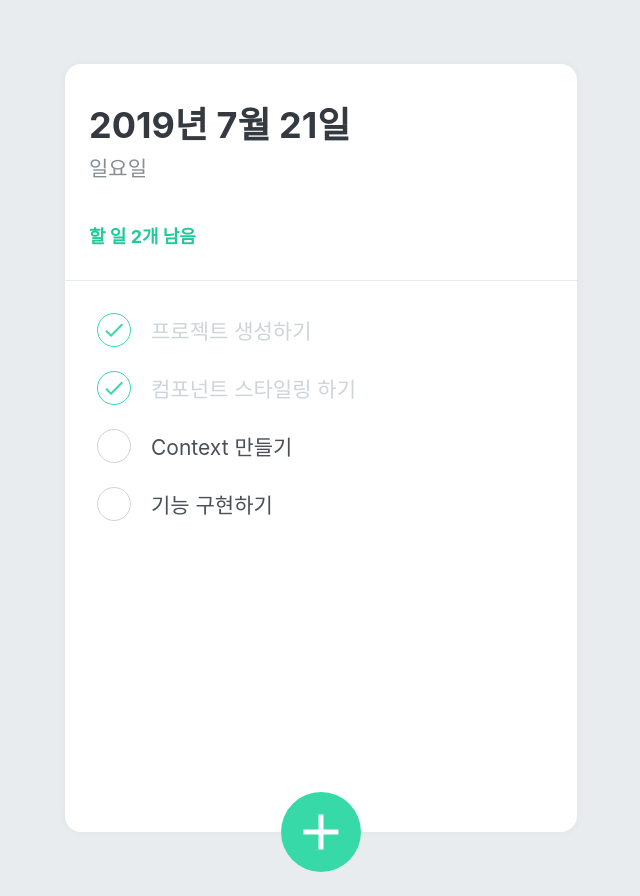
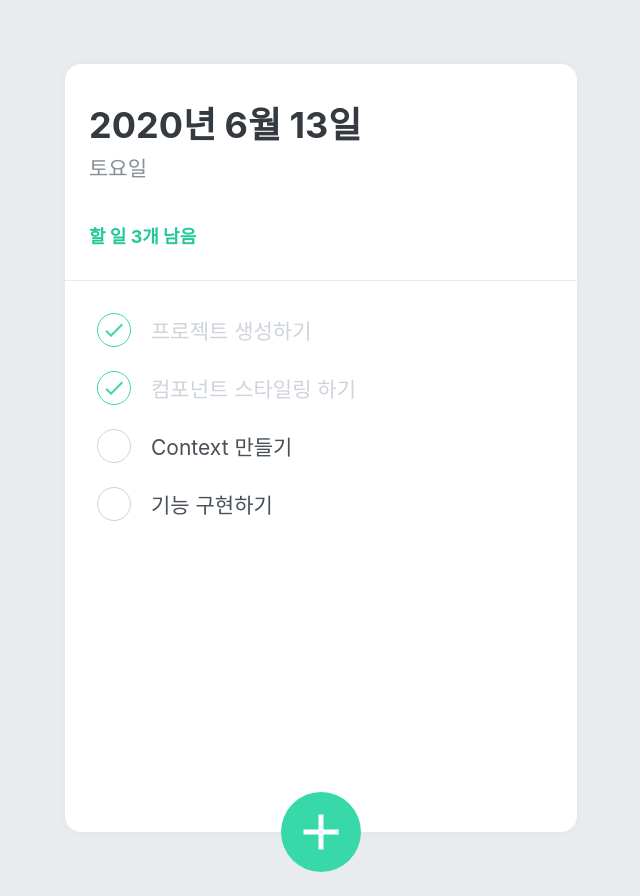
Before and after one commit to Ha-Young/react-todolist, a React (Create React App) app: page / in a window 1280 px wide. Shown: the whole page, without its empty margins (319-959 px from the left). Built offline with nearby package versions, Linux system fonts and the light colour scheme.

Commit message:
implement funcion of todohead

```diff
--- a/src/App.js
+++ b/src/App.js
@@ -4,6 +4,7 @@ import ToDoTemplate from './components/ToDoTemplate';
 import ToDoHead from './components/ToDoHead';
 import ToDoList from './components/ToDoList';
 import ToDoCreate from './components/ToDoCreate';
+import { ToDoProvider } from './components/ToDoContext';
 
 const GlobalStyle = createGlobalStyle`
   body {
@@ -13,14 +14,14 @@ const GlobalStyle = createGlobalStyle`
 
 function App() {
   return (
-    <>
+    <ToDoProvider>
       <GlobalStyle />
       <ToDoTemplate>
         <ToDoHead />
         <ToDoList />
         <ToDoCreate />
       </ToDoTemplate>
-    </>
+    </ToDoProvider>
   );
 }
 
--- a/src/components/ToDoContext.js
+++ b/src/components/ToDoContext.js
@@ -73,7 +73,7 @@ export function ToDoProvider({ children }) {
 export function useToDoState() {
   const context = useContext(ToDoStateContext);
   if (!context) {
-    return new Error('Cannot find ToDoStateContext Provider');
+    throw new Error('Cannot find ToDoStateContext Provider');
   }
   return context;
 }
@@ -81,7 +81,7 @@ export function useToDoState() {
 export function useToDoDispatch() {
   const context = useContext(ToDoDispatchContext);
   if (!context) {
-    return new Error('Cannot find ToDoDispatchContext Provider');
+    throw new Error('Cannot find ToDoDispatchContext Provider');
   }
   return context;
 }
@@ -89,7 +89,7 @@ export function useToDoDispatch() {
 export function useToDoNextId() {
   const context = useContext(ToDoNextIdContext);
   if (!context) {
-    return new Error('Cannot find ToDoNextIdContext Provider');
+    throw new Error('Cannot find ToDoNextIdContext Provider');
   }
   return context;
 }
--- a/src/components/ToDoHead.js
+++ b/src/components/ToDoHead.js
@@ -1,5 +1,6 @@
 import React from 'react';
 import styled from 'styled-components';
+import { useToDoState } from './ToDoContext';
 
 const TodoHeadBlock = styled.div`
   padding: 32px 48px 32px 24px;
@@ -26,11 +27,26 @@ const TodoHeadBlock = styled.div`
 `;
 
 function ToDoHead() {
+  const todos = useToDoState();
+  console.log(todos);
+  const tasksLeft = todos.filter((todo) => !todo.done);
+
+  const today = new Date();
+  const dateString = today.toLocaleDateString('ko-KR', {
+    year: 'numeric',
+    month: 'long',
+    day: 'numeric',
+  });
+
+  const dayName = today.toLocaleDateString('ko-KR', {
+    weekday: 'long',
+  });
+
   return (
     <TodoHeadBlock>
-      <h1>2019년 7월 21일</h1>
-      <div className="day">일요일</div>
-      <div className="tasks-left">할 일 2개 남음</div>
+      <h1>{dateString}</h1>
+      <div className="day">{dayName}</div>
+      <div className="tasks-left">할 일 {tasksLeft.length}개 남음</div>
     </TodoHeadBlock>
   );
 }
```
